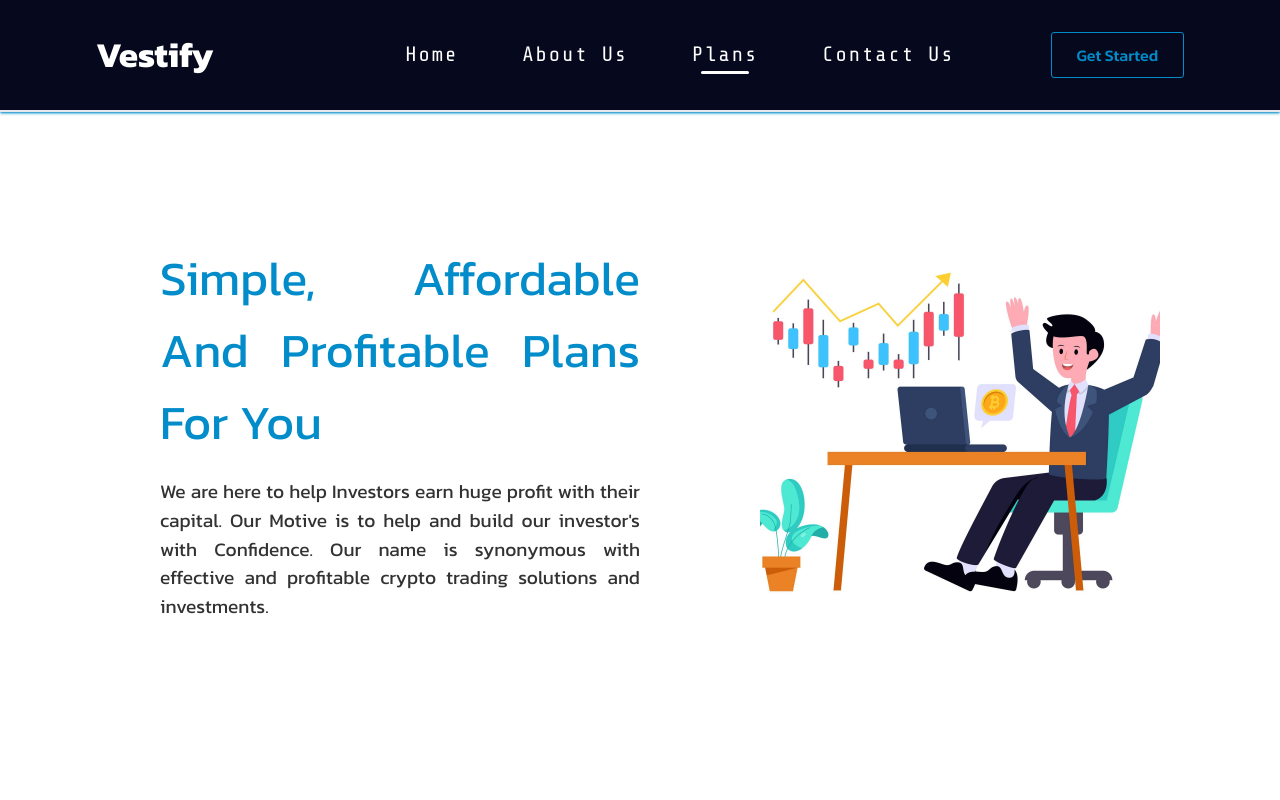
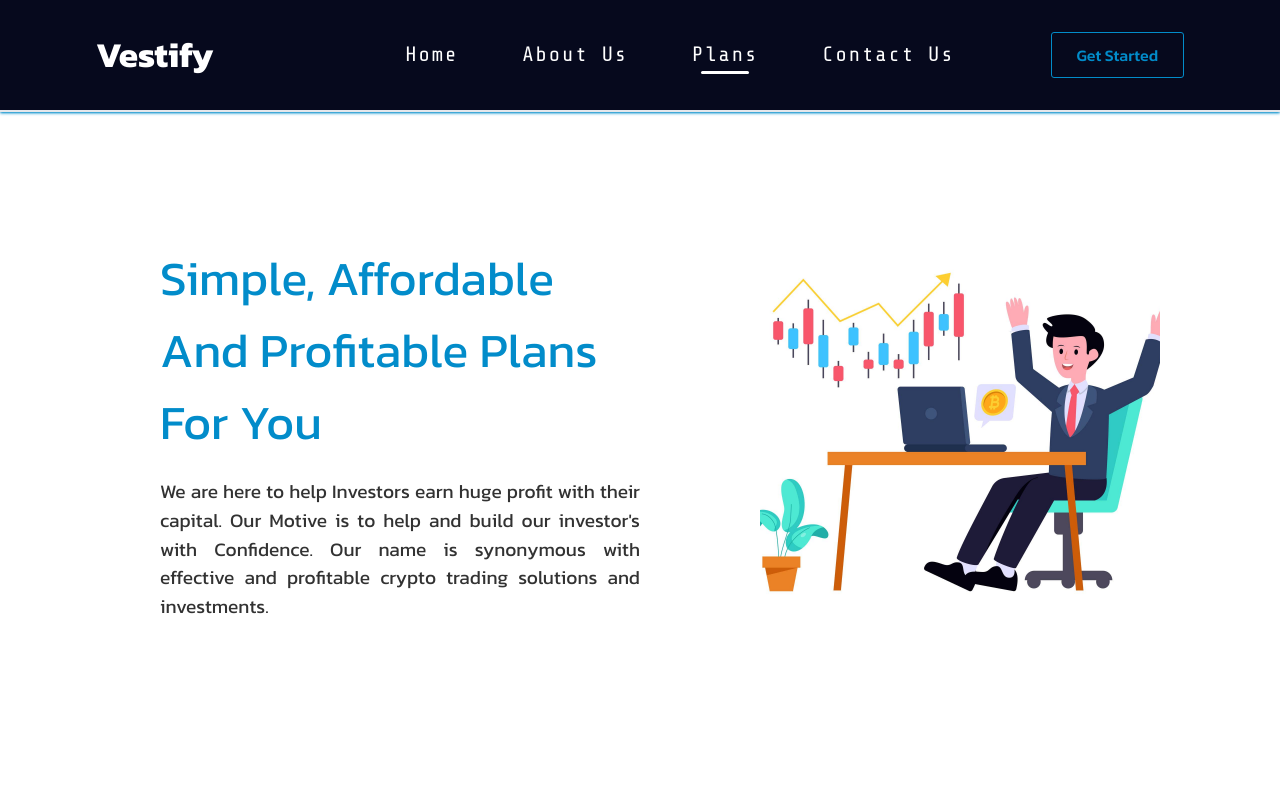
Before and after one commit to Lohrenzo/vestify, a React (Vite) app: page /plans in a window 1280 px wide. Shown: the top 800 px of the page. Built offline with nearby package versions, Linux system fonts and the light colour scheme.

Commit message:
Third Commit

```diff
--- a/src/index.css
+++ b/src/index.css
@@ -37,16 +37,17 @@
 } */
 
 *::-webkit-scrollbar-track {
-  background: #06091D;
+  background: transparent;
 }
 
 *::-webkit-scrollbar-thumb {
   border-radius: 5px;
-  background-color: #028CCA;
-  outline: 1px solid #028CCA;
+  background-color: #06091D;
+  outline: 1px solid #888888;
+  transition: all ease 0.3s;
 }
 *::-webkit-scrollbar-thumb:hover {
-  background-color: #2E64BD;
+  background-color: #888888;
 }
 
 body {
--- a/src/pages/Plans.jsx
+++ b/src/pages/Plans.jsx
@@ -12,9 +12,9 @@ export default function Plans() {
         <div>
             <section className='h-[100vh] w-full bg-[#ffffff] text-[#000000] flex items-center justify-center'>
                 <div className="grid lg:mt-[4rem] grid-cols-1 lg:grid-cols-2 items-center">
-                    <div className='lg:ps-[10rem] lg:text-justify text-center lg:text-[3rem] text-[2.8rem]'>
-                        <h2 className='mb-5 text-[#028CCA] capitalize'>Simple, Affordable and Profitable Plans For You</h2>
-                        <p className='text-[1.2rem] lg:px-0 px-3'>
+                    <div className='lg:ps-[10rem] lg:text-[3rem] text-[2.8rem]'>
+                        <h2 className='mb-5 text-[#028CCA] lg:text-left text-center capitalize'>Simple, Affordable and Profitable Plans For You</h2>
+                        <p className='text-[1.2rem] lg:text-justify text-center lg:px-0 px-3'>
                             We are here to help Investors earn huge profit with their capital. Our Motive is to help and build our investor's with Confidence. Our name is synonymous with effective and profitable crypto trading solutions and investments.
                         </p>
                     </div>
```
